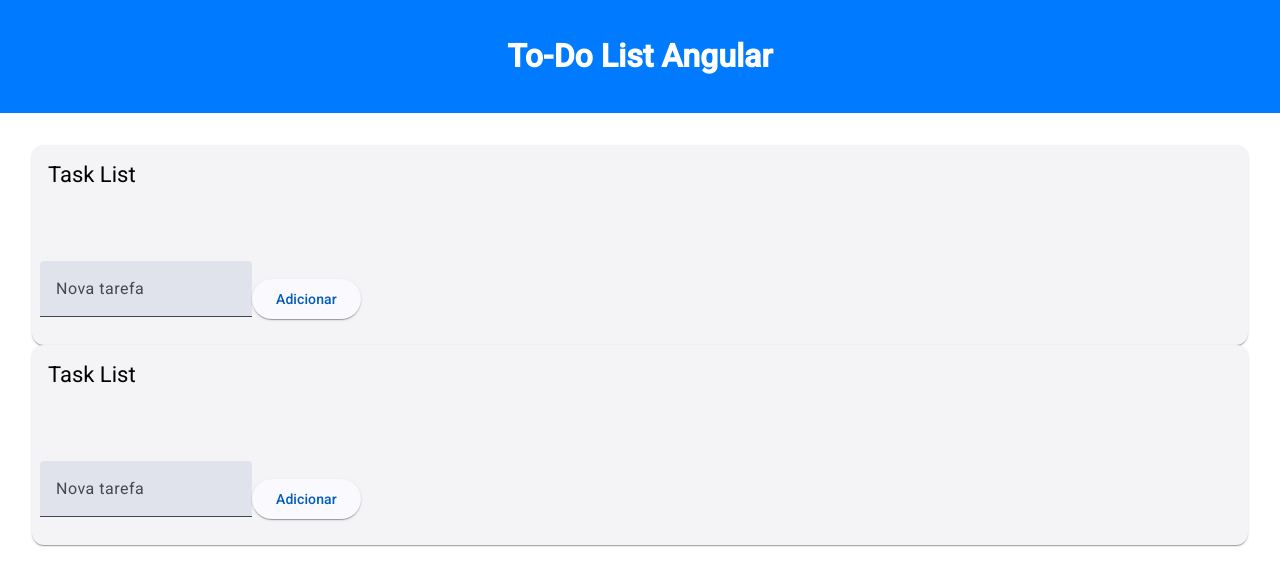
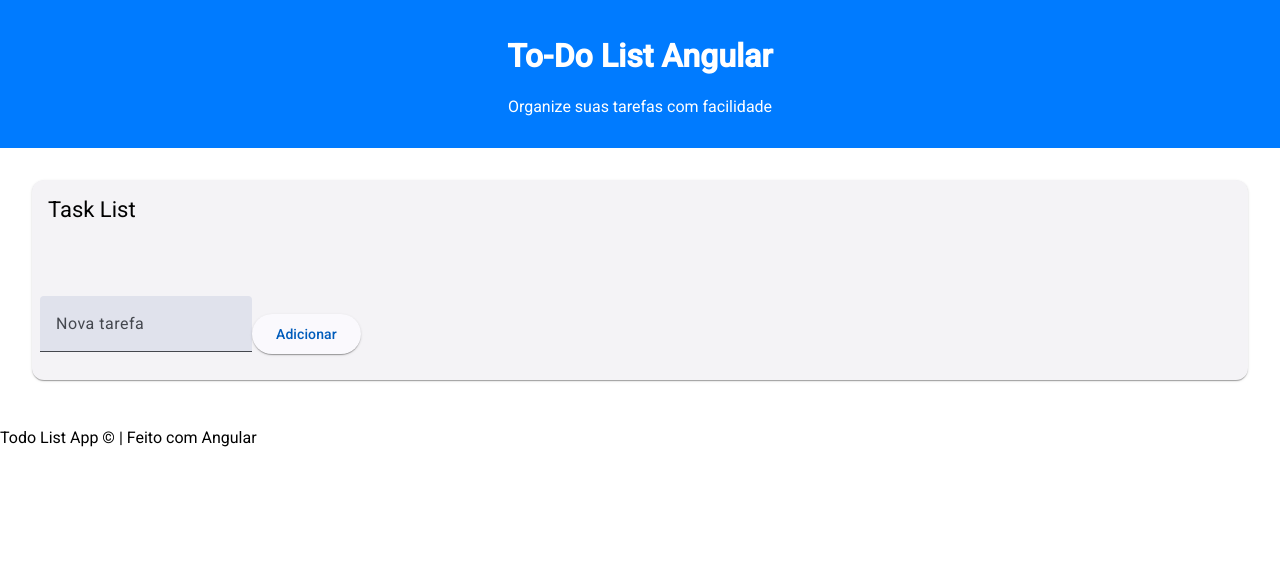
Before and after one commit to GermanoAugustoFB/todo-list-angular, an Angular app: page / in a window 1280 px wide. Shown: the top 586 px of the page. Built offline with nearby package versions, Linux system fonts and the light colour scheme.

Commit message:
fix: remove duplicate task-list component in main layout

```diff
--- a/src/app/app.component.html
+++ b/src/app/app.component.html
@@ -1,8 +1,14 @@
-<header>
+<div class="app-container">
+  <header>
     <h1>{{ title }}</h1>
-</header>
+    <p class="app-subtitle">Organize suas tarefas com facilidade</p>
+  </header>
 
   <main>
     <router-outlet></router-outlet>
-    <app-task-list></app-task-list>
   </main>
+
+  <footer>
+    <p>Todo List App &copy; {{ currentYear }} | Feito com Angular</p>
+  </footer>
+</div>
```
